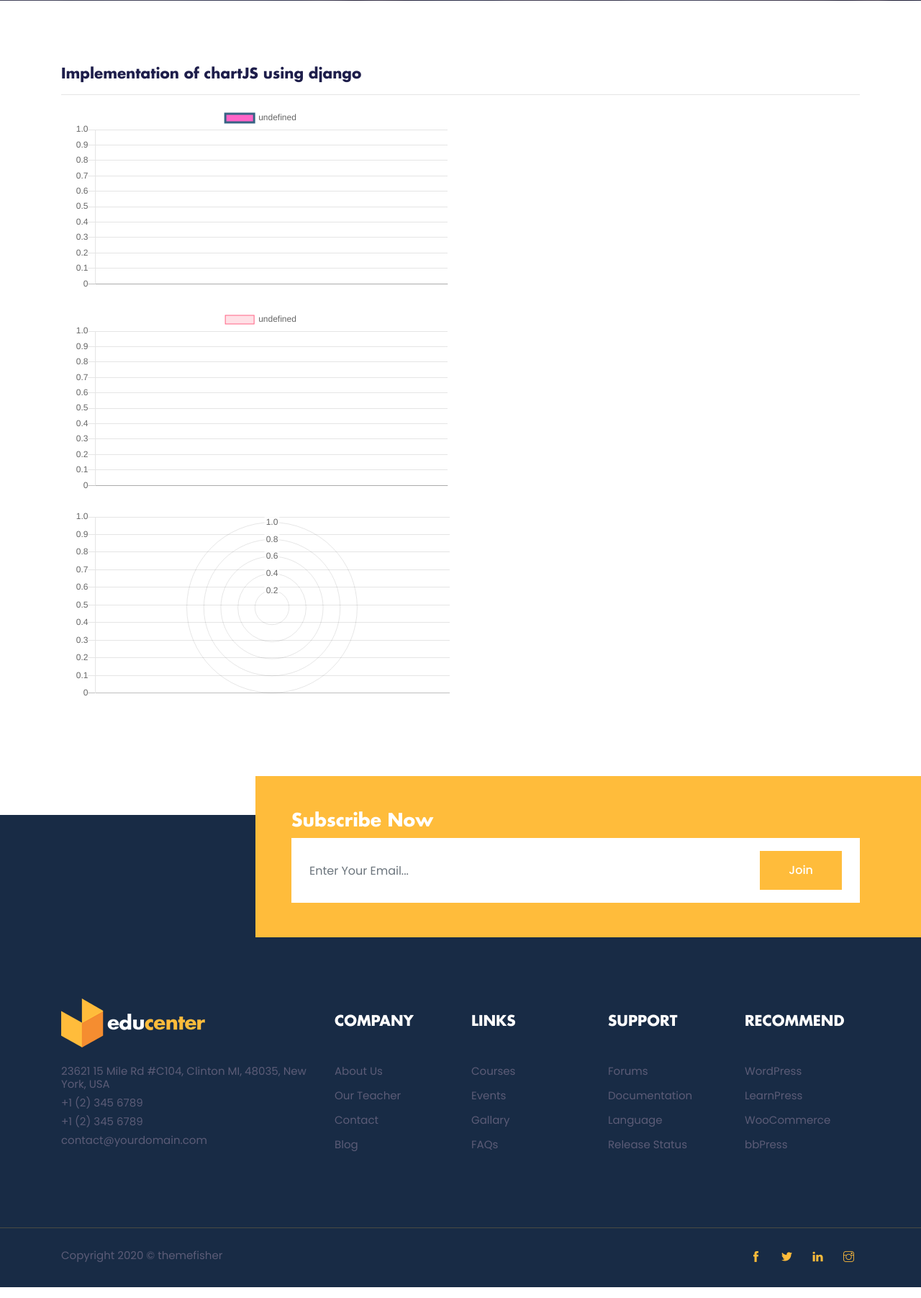
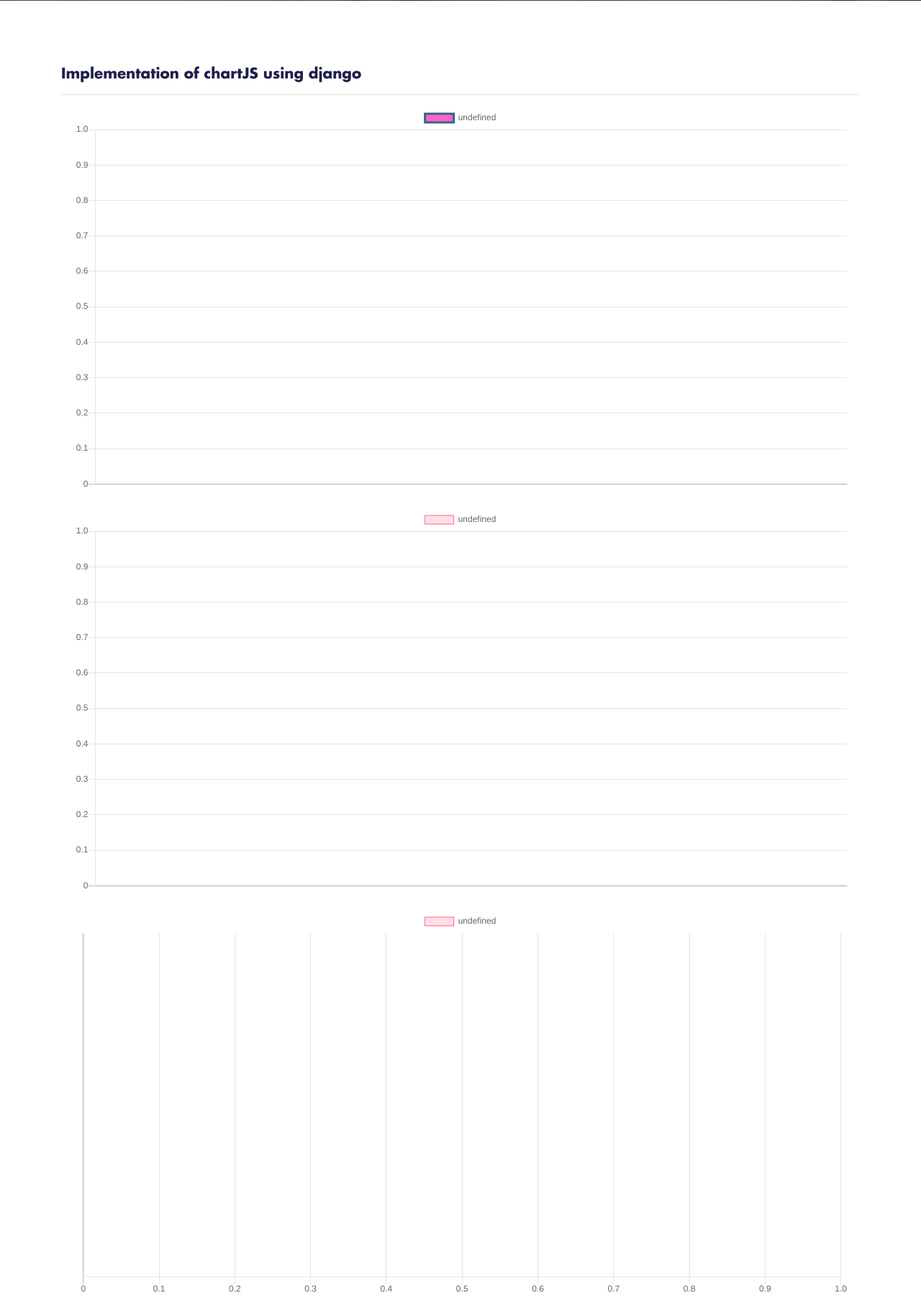
Before and after one commit to MilovanTomasevic/edu, a Django app: page /analysis/ in a window 1280 px wide. Shown: the part 389-2192 px from the top of the page at 72% size. Run offline with Django 3.2, Linux system fonts and the light colour scheme; data that the repository does not hold is empty; parts of the project's set-up code (start-up, migrations or seed data) failed here and were passed over; some libraries are stand-ins or nearby versions.

Commit message:
minimal fix: Analysis Chart

```diff
--- a/edu/analysis/templates/analysis/analysis.html
+++ b/edu/analysis/templates/analysis/analysis.html
@@ -13,13 +13,13 @@
     <div class="container">
             <h4>Implementation of <b>chartJS</b> using <b>django</b></h4>
           <hr/>
-            <div class="col-md-6">
+            <div class="col-md-12">
               <canvas id="myChartline"></canvas>
             </div></br>
-            <div class="col-md-6">
+            <div class="col-md-12">
               <canvas id="myChartBar"></canvas>
             </div></br>
-            <div class="col-md-6">
+            <div class="col-md-12">
               <canvas id="myPolarArea"></canvas>
             </div>
     </div>
@@ -138,7 +138,7 @@
       var ctx = document.getElementById(id).getContext('2d');
 
         var myChart = new Chart(ctx, {
-        type: 'polarArea',
+        type: 'horizontalBar',
         data: {
           labels: labels,
           datasets: [{
```
